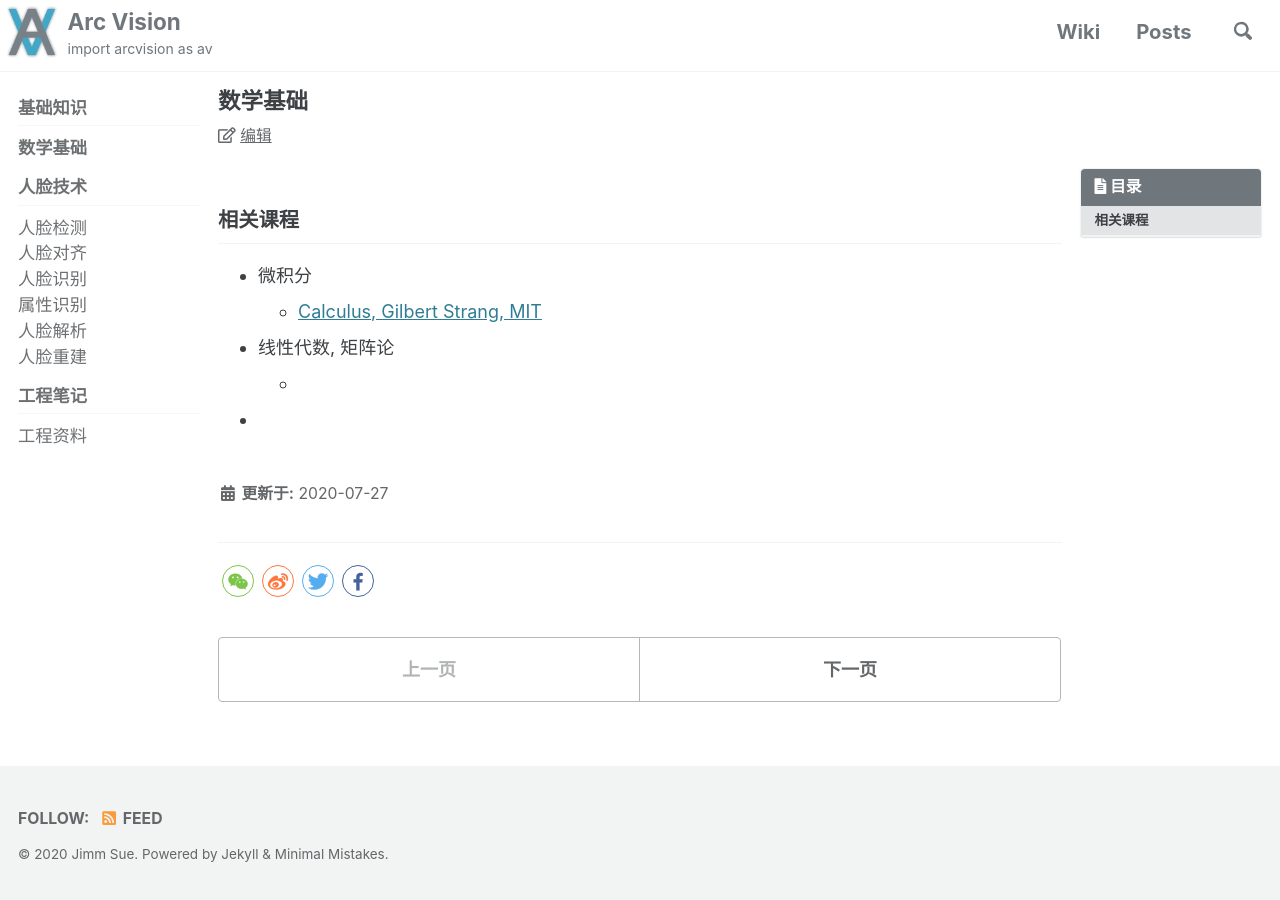
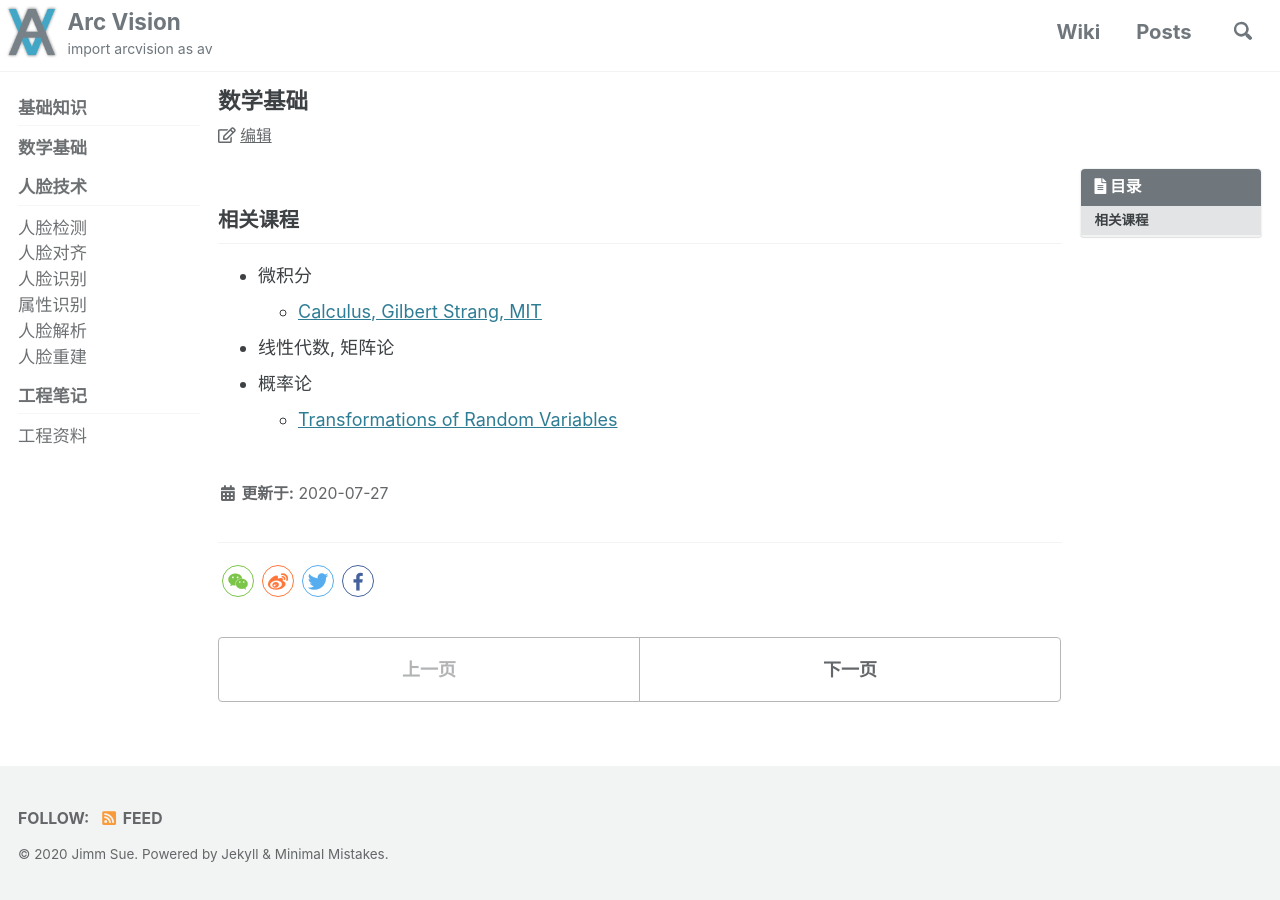
Before and after one commit to ArcVision/ArcVision.github.io, a Jekyll site: the page built from _wiki/00-math.md, in a window 1280 px wide. Built offline with Jekyll 4.4.1, drawn with Linux system fonts in a browser that asks for light colours; cached includes are drawn as plain includes; comment, search, counter and statistics services are not loaded.

Commit message:
Update 00-math.md

```diff
--- a/_wiki/00-math.md
+++ b/_wiki/00-math.md
@@ -13,6 +13,5 @@ toc: true
 - 微积分
   - [Calculus, Gilbert Strang, MIT](https://ocw.mit.edu/ans7870/resources/Strang/Edited/Calculus/Calculus.pdf)
 - 线性代数, 矩阵论
-  -
-
--
+- 概率论
+  - [Transformations of Random Variables](https://www.math.arizona.edu/~jwatkins/f-transform.pdf)
```
